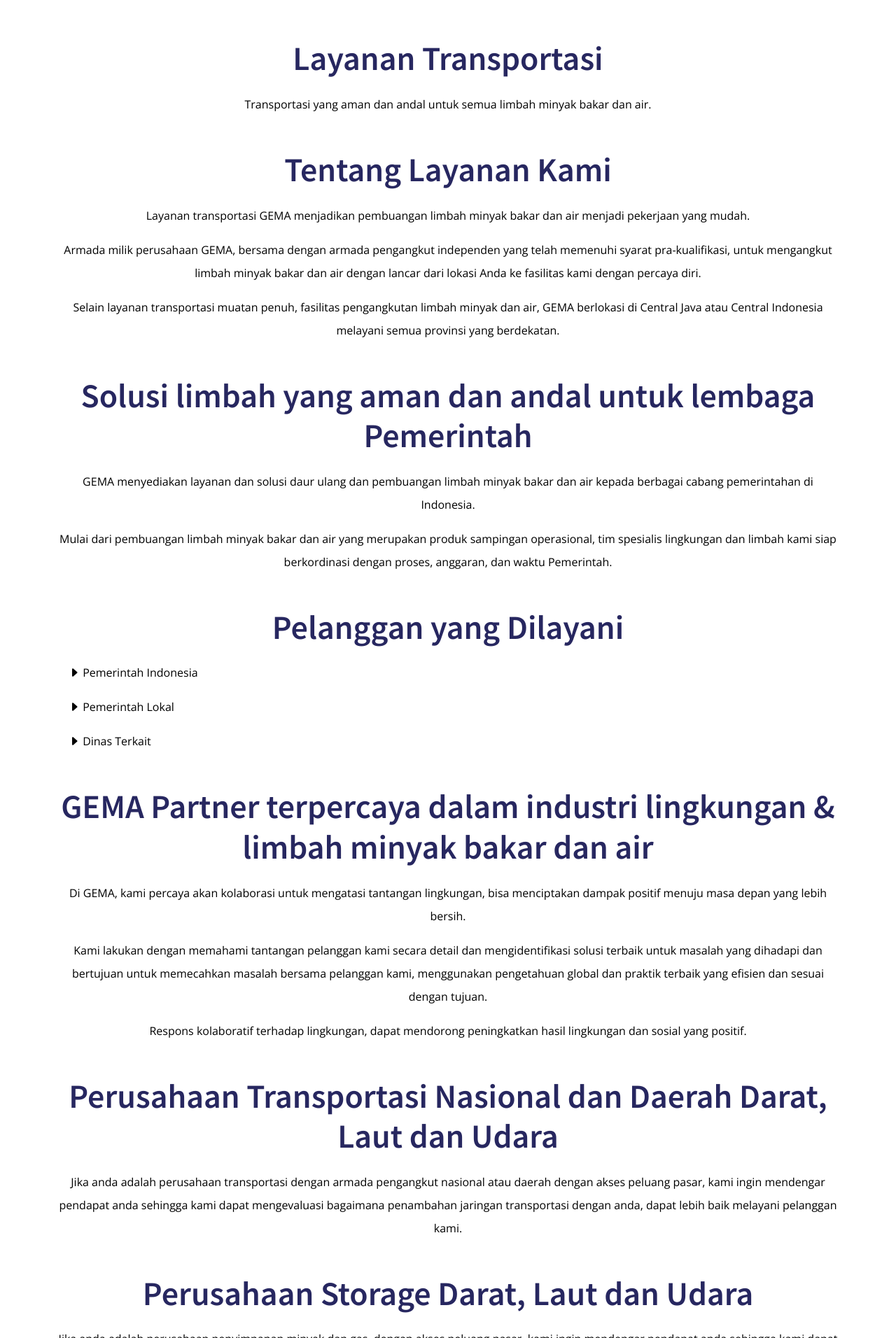
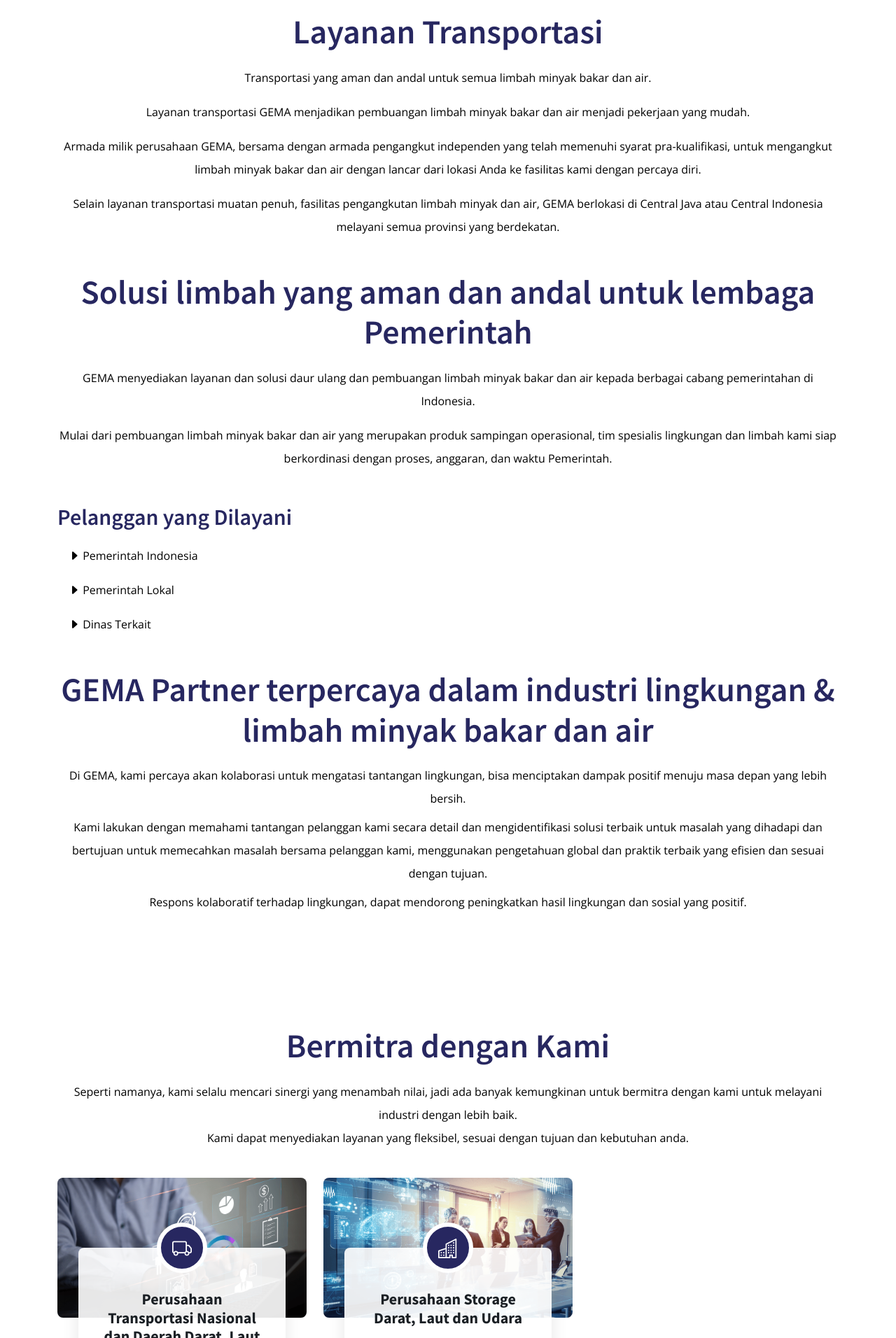
Before and after one commit to valdz13/EBD, a PHP site: page /layanan.html in a window 1280 px wide. Shown: the part 1488-3400 px from the top of the page at 70% size. Run offline with PHP 8.4, Linux system fonts and the light colour scheme; some libraries are stand-ins or nearby versions; some web fonts are replaced.

Commit message:
revisi layanan

```diff
--- a/assets/scss/_custom.scss
+++ b/assets/scss/_custom.scss
@@ -103,6 +103,9 @@
   h2{
     font-weight: 600 !important;
   }
+  h3{
+    font-weight: 600 !important;
+  }
 }
 
 .gema-img{
--- a/assets/scss/_nav.scss
+++ b/assets/scss/_nav.scss
@@ -72,8 +72,8 @@
       }
 
       a:hover, .active, .active:focus, &:hover > a  {
-        color: var(--color-white);
-        background: var(--color-secondary);
+        color: var(--color-primary);
+        //background: var(--color-secondary);
       }
 
       ul {
@@ -86,7 +86,7 @@
         z-index: 99;
         opacity: 0;
         visibility: hidden;
-        background: var(--color-secondary);
+        background: var(--color-white);
         transition: 0.3s;
 
         li {
@@ -98,7 +98,7 @@
           font-size: 15px;
           text-transform: none;
           font-weight: 400;
-          color: rgba(var(--color-white-rgb), .5);
+          color: rgba(var(--color-primary), .5);
           i {
             font-size: 12px;
           }
--- a/assets/scss/index/_about.scss
+++ b/assets/scss/index/_about.scss
@@ -29,8 +29,8 @@
   }
 
   h3 {
-    color: var(--color-secondary);
-    font-family: var(--font-secondary);
+    color: var(--color-primary);
+    font-family: var(--font-equinor);
     font-weight: 300;
     font-size: 32px;
     margin-bottom: 20px;
--- a/layanan.html
+++ b/layanan.html
@@ -61,7 +61,13 @@
                         <li><a href="index.html">Beranda</a></li>
                         <li><a href="index.html#about">Tentang Kami</a></li>
                         <li><a href="layanan.html">Layanan</a></li>
-                        <li><a href="index.html#partner">Bermitra dengan Kami</a></li>
+                        <li class="dropdown"><a href="#"><span>Bermitra dengan Kami</span> <i
+                                    class="bi bi-chevron-down dropdown-indicator"></i></a>
+                            <ul>
+                                <li><a href="index.html#partner">Produk</a></li>
+                                <li><a href="layanan.html#partner">Layanan</a></li>
+                            </ul>
+                        </li>
                         <li><a href="index.html#career">Karier</a></li>
                         <li><a href="index.html#contact">Kontak Kami</a></li>
                         <li><a class="" href="./en.html">
@@ -90,7 +96,7 @@
             <div class="container" data-aos="fade-up">
 
                 <div class="section-header">
-                    <h2>GEMA</h2>
+                    <h2>Layanan GEMA</h2>
                     <p class="text-start mt-3 ms-3">
                         <i class="bi bi-caret-right-fill"></i> Membantu perusahaan dan negara memberikan
                         dampak positif terhadap lingkungan.
@@ -112,14 +118,14 @@
                         <i class="bi bi-caret-right-fill"></i> Kami menyediakan layanan pembuangan limbah B3
                         dan non-B3 dengan baik dan bertanggung jawab.
                     </p>
-                    <h2 class="mt-5">Kami Menangani</h2>
+                    <h3 class="text-start mt-5">Kami Menangani</h3>
                     <p class="text-start mt-3 ms-3">
                         <i class="bi bi-caret-right-fill"></i> Limbah Minyak Bakar
                     </p>
                     <p class="text-start mt-3 ms-3">
                         <i class="bi bi-caret-right-fill"></i> Limbah Air
                     </p>
-                    <h2 class="mt-5">Pelanggan yang Dilayani</h2>
+                    <h3 class="text-start mt-5">Pelanggan yang Dilayani</h3>
                     <p class="text-start mt-3 ms-3">
                         <i class="bi bi-caret-right-fill"></i> Perusahaan Energi & Utilitas
                     </p>
@@ -158,8 +164,7 @@
                     <p class="text-gema">Transportasi yang aman dan andal untuk
                         semua limbah minyak bakar dan air.
                     </p>
-                    <h2 class="mt-5">Tentang Layanan Kami</h2>
-                    <p class="text-gema">Layanan transportasi GEMA menjadikan pembuangan limbah
+                    <p class="text-gema mt-3">Layanan transportasi GEMA menjadikan pembuangan limbah
                         minyak bakar dan air menjadi pekerjaan yang mudah.</p>
                     <p class="text-gema mt-3">Armada milik perusahaan GEMA, bersama dengan armada
                         pengangkut independen yang telah memenuhi syarat pra-kualifikasi, untuk mengangkut limbah minyak
@@ -179,7 +184,7 @@
                         merupakan produk sampingan operasional, tim spesialis
                         lingkungan dan limbah kami siap berkordinasi dengan
                         proses, anggaran, dan waktu Pemerintah.</p>
-                    <h2 class="mt-5">Pelanggan yang Dilayani</h2>
+                    <h3 class="text-start mt-5">Pelanggan yang Dilayani</h3>
                     <p class="text-start mt-3 ms-3">
                         <i class="bi bi-caret-right-fill"></i> Pemerintah Indonesia
                     </p>
@@ -194,16 +199,46 @@
                     <p class="text-gema">Di GEMA, kami percaya akan kolaborasi untuk mengatasi tantangan
                         lingkungan, bisa menciptakan dampak positif menuju masa depan
                         yang lebih bersih.</p>
-                    <p class="text-gema mt-3">Kami lakukan dengan memahami tantangan pelanggan kami
+                    <p class="text-gema mt-2">Kami lakukan dengan memahami tantangan pelanggan kami
                         secara detail dan mengidentifikasi solusi terbaik untuk masalah
                         yang dihadapi dan bertujuan untuk memecahkan masalah
                         bersama pelanggan kami, menggunakan pengetahuan global
                         dan praktik terbaik yang efisien dan sesuai dengan tujuan.</p>
-                    <p class="text-gema mt-3">Respons kolaboratif terhadap lingkungan, dapat mendorong peningkatkan
+                    <p class="text-gema mt-2">Respons kolaboratif terhadap lingkungan, dapat mendorong peningkatkan
                         hasil lingkungan dan sosial yang positif.</p>
-                    <h2 class="mt-5">Perusahaan Transportasi Nasional
-                        dan Daerah Darat, Laut dan Udara</h2>
-                    <p class="text-gema">Jika anda adalah perusahaan
+                </div>
+            </div>
+        </section>
+
+        <section id="partner" class="services">
+            <div class="container" data-aos="fade-up">
+
+                <div class="section-header">
+                    <h2>Bermitra dengan Kami</h2>
+                    <p class="text-gema">Seperti namanya, kami selalu mencari sinergi yang menambah nilai, jadi ada
+                        banyak
+                        kemungkinan untuk
+                        bermitra dengan kami untuk melayani industri dengan lebih baik.<br>Kami dapat menyediakan
+                        layanan yang
+                        fleksibel, sesuai dengan tujuan dan kebutuhan anda.</p>
+                </div>
+
+                <div class="row gy-5">
+
+                    <div class="col-xl-4 col-md-6" data-aos="zoom-in" data-aos-delay="200">
+                        <div class="service-item">
+                            <div class="img">
+                                <img src="assets/img/about/15.png" class="img-fluid" alt="">
+                            </div>
+                            <div class="details position-relative">
+                                <div class="icon">
+                                    <i class="bi bi-truck"></i>
+                                </div>
+                                <a href="#" class="stretched-link">
+                                    <h3 class="font-equinor">Perusahaan Transportasi Nasional
+                                        dan Daerah Darat, Laut dan Udara</h3>
+                                </a>
+                                <p>Jika anda adalah perusahaan
                                     transportasi dengan armada
                                     pengangkut nasional atau daerah
                                     dengan akses peluang pasar, kami ingin
@@ -212,17 +247,35 @@
                                     penambahan jaringan transportasi
                                     dengan anda, dapat lebih baik melayani
                                     pelanggan kami.</p>
-                    <h2 class="mt-5">Perusahaan Storage Darat, Laut
-                        dan Udara
-                    </h2>
-                    <p class="text-gema">Jika anda adalah perusahaan penyimpanan minyak dan gas, dengan akses peluang
+                            </div>
+                        </div>
+                    </div><!-- End Service Item -->
+
+                    <div class="col-xl-4 col-md-6" data-aos="zoom-in" data-aos-delay="300">
+                        <div class="service-item">
+                            <div class="img">
+                                <img src="assets/img/about/14.png" class="img-fluid" alt="">
+                            </div>
+                            <div class="details position-relative">
+                                <div class="icon">
+                                    <i class="bi bi-building"></i>
+                                </div>
+                                <a href="#" class="stretched-link">
+                                    <h3 class="font-equinor">Perusahaan Storage Darat, Laut
+                                        dan Udara</h3>
+                                </a>
+                                <p>Jika anda adalah perusahaan penyimpanan minyak dan gas, dengan akses peluang
                                     pasar,
                                     kami ingin mendengar pendapat anda sehingga kami dapat mengevaluasi bagaimana
-                        penambahan jaringan penyimpanan minyak dan gas dengan anda, dapat lebih baik melayani pelanggan
+                                    penambahan jaringan penyimpanan minyak dan gas dengan anda, dapat lebih baik
+                                    melayani pelanggan
                                     kami.</p>
                             </div>
                         </div>
-        </section>
+                    </div><!-- End Service Item -->
+
+                </div>
+        </section><!-- End Services Section -->
     </main><!-- End #main -->
 
     <!-- ======= Footer ======= -->
```
Also changed, not shown: index.html (+7 -1 lines), assets/css/index.css, 1 other file. Lines whose indentation alone changed are shown as unchanged.
